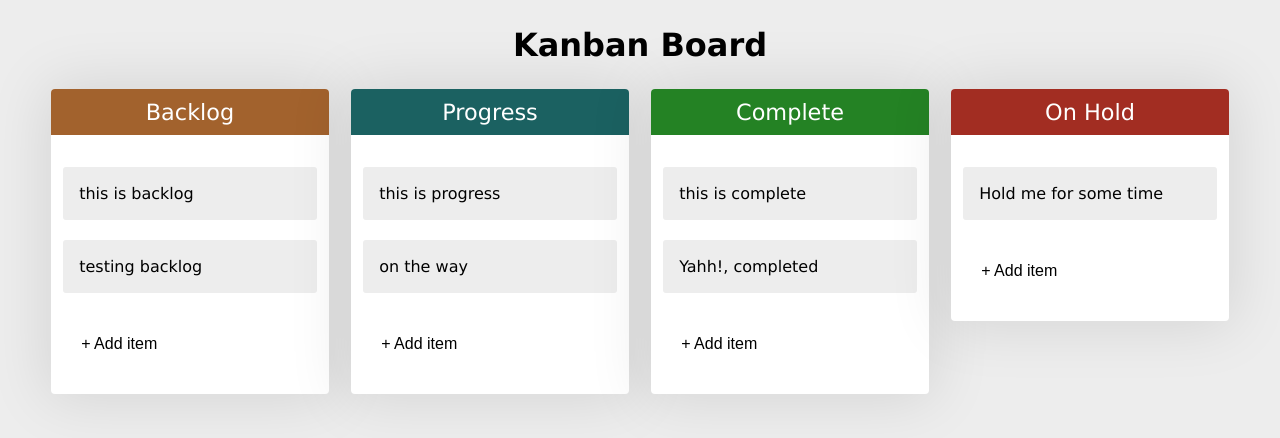
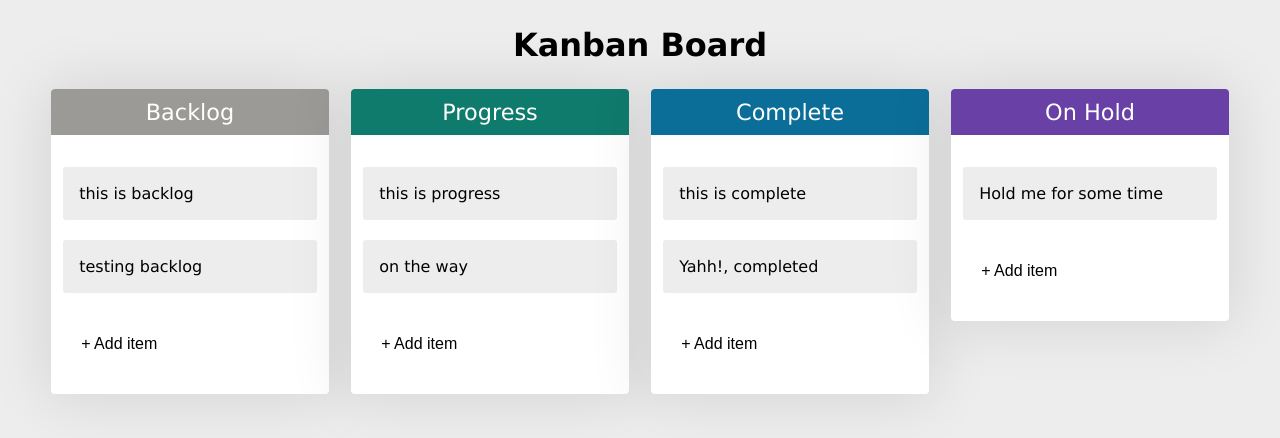
Before and after one commit to Jisan-mia/kanban, a plain HTML site: page index.html in a window 1280 px wide. Drawn offline with Linux system fonts and the light colour scheme.

Commit message:
color scheme changed

```diff
--- a/style.css
+++ b/style.css
@@ -16,10 +16,10 @@ body {
 }
 
 :root{
-  --column-1: #a2622d;
-  --column-2: #1b6161;
-  --column-3: #248224;
-  --column-4: #a22d22;
+  --column-1: #9B9A97;
+  --column-2: #0F7B6C;
+  --column-3: #0B6E99;
+  --column-4: #6940A5;
 }
 
 body {
```
